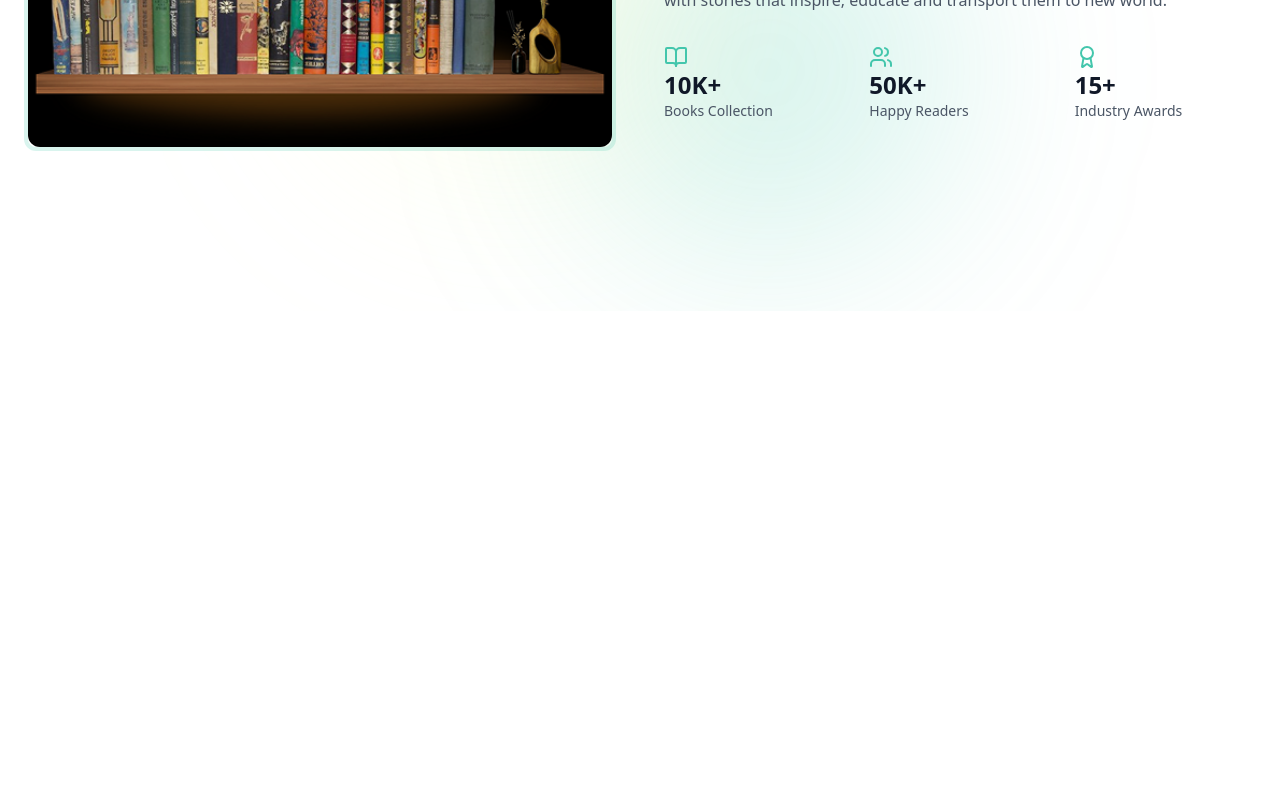
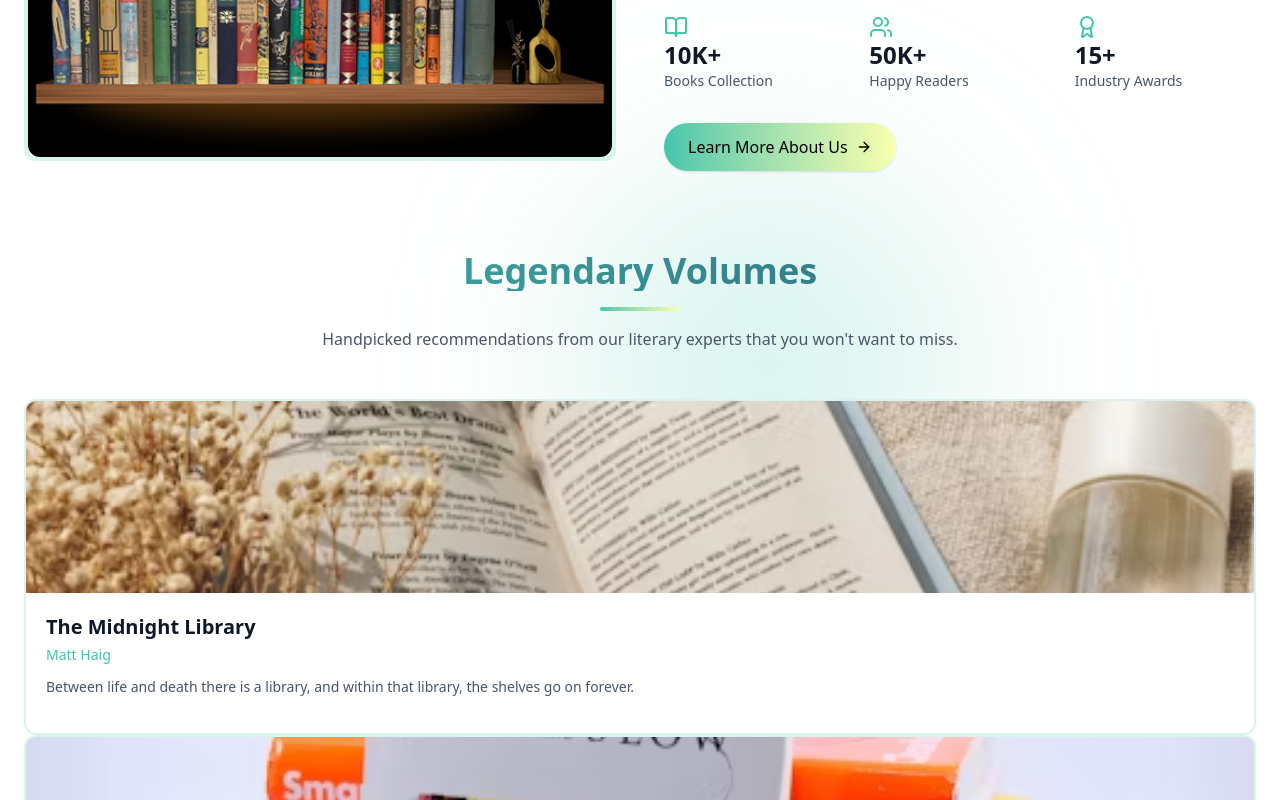
Before and after one commit to Tejascodes21/BookHub, a React (Vite) app in the folder frontend/: page / in a window 1280 px wide. Shown: the part 2980-3780 px from the top of the page. Before the commit the page ends 3291 px from the top, so only its background shows below. Built offline with nearby package versions, Linux system fonts and the light colour scheme.

Commit message:
added bookContent

```diff
--- a/frontend/src/components/HomeAbout.jsx
+++ b/frontend/src/components/HomeAbout.jsx
@@ -2,6 +2,10 @@ import React from "react";
 import { homeAboutStyles as s } from "../assets/dummystyles";
 import HomeAboutImage from "../assets/HomeAboutImage.png";
 import {hastats} from "../assets/dummydata";
+import {Link} from "react-router-dom"
+import { ArrowRight } from "lucide-react";
+import {featuredBooks} from "../assets/dummydata"
+
 
 const HomeAbout = () => {
   return (
@@ -46,7 +50,38 @@ const HomeAbout = () => {
                     </div>
                     ))}
             </div>
+            <Link to="/about" className={s.aboutButton}>
+            <span>Learn More About Us</span>
+            <ArrowRight className={s.arrowIcon}/>
+            </Link>
           </div>
+        </div>
+        <div className="mb-12 text-center">
+          <h2 className={s.sectionHeader}> Legendary Volumes</h2>
+          <div className={s.headerUnderline}></div>
+          <p className={s.headerText}>
+            Handpicked recommendations from our literary experts that you won't want to miss.
+          </p>
+        </div>
+        <div className={s.bookgrid}>
+          {featuredBooks.map((book, index) => (
+            <div className={s.bookCardWrap} key={index}>
+              <div className={s.bookCardGlow}></div>
+              <div className={s.bookCard}>
+                <div className={s.bookImageWrapper}>
+                  <img src={book.image} alt={book.title} className={s.bookImage} />
+                </div>
+                <div className={s.bookContent}>
+                  <h3 className={s.bookTitle}>{book.title}</h3>
+                  <p className={s.bookAuthor}>{book.author}</p>
+                  <p className={s.bookDesc}>{book.description}</p>
+                  </div>
+
+              </div>
+
+
+            </div>
+          ))}
         </div>
       </div>
     </div>
```
